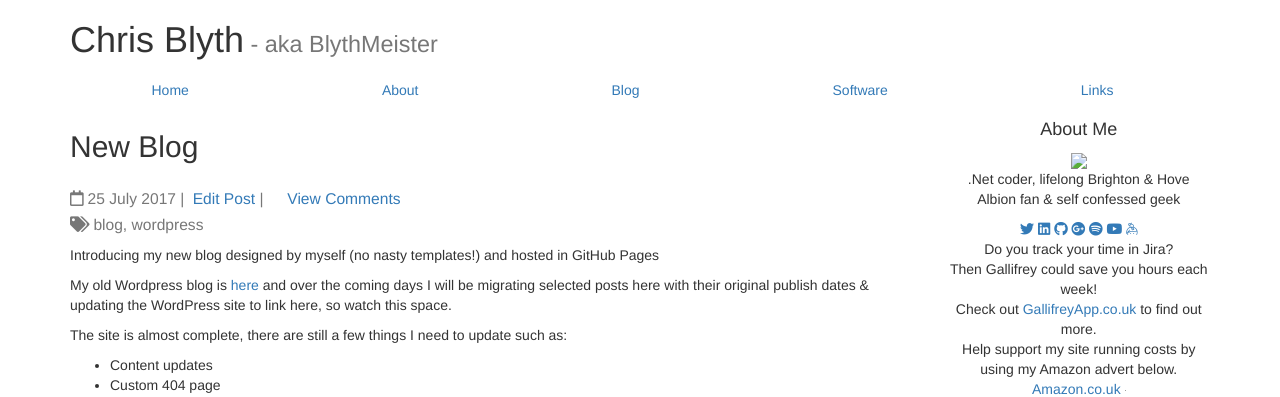
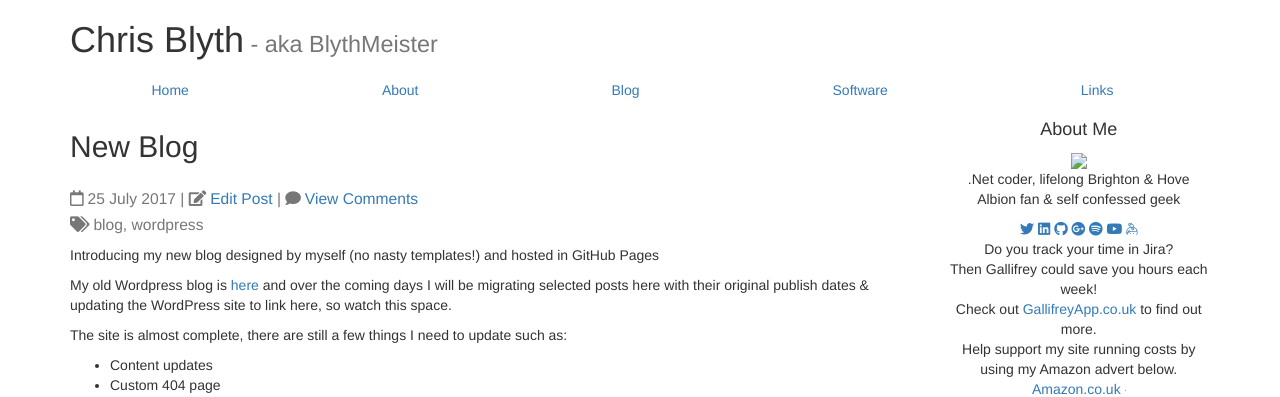
Before and after one commit to BlythMeister/blyth.me.uk, a Jekyll site: the page built from _posts/2017-07-25-new-blog.md, in a window 1280 px wide. Shown: the top 397 px of the page. Built offline with Jekyll 4.4.1, drawn with Linux system fonts in a browser that asks for light colours; nearby versions of some CDN libraries; comment, search, counter and statistics services are not loaded; grey boxes are pictures that could not be loaded.

Commit message:
Fix meta data

```diff
--- a/_includes/postmeta.html
+++ b/_includes/postmeta.html
@@ -1,10 +1,10 @@
 <small>
     <span class="date"><i class="far fa-calendar">&nbsp;</i>{{ post.date | date: "%d %B %Y" }}</span>
     <span> | </span>
-    <span class="edit"><i class="fab fa-pencil">&nbsp;</i><a href="https://github.com/BlythMeister/blyth.me.uk/edit/master/{{ post.path }}" target="_blank">Edit Post</a></span>
+    <span class="edit"><i class="fas fa-edit">&nbsp;</i><a href="https://github.com/BlythMeister/blyth.me.uk/edit/master/{{ post.path }}" target="_blank">Edit Post</a></span>
     {% if post.comments %}
     <span> | </span>
-    <span class="comments"><i class="fab fa-comment">&nbsp;</i><a href="{{ post.url }}#disqus_thread">View Comments</a></span>
+    <span class="comments"><i class="fas fa-comment">&nbsp;</i><a href="{{ post.url }}#disqus_thread">View Comments</a></span>
     {% endif %}
     {% if post.tags.size > 0 %}
     <br />
```
